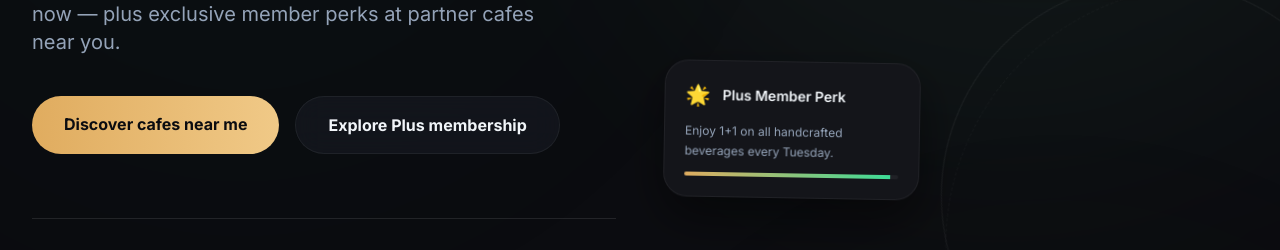
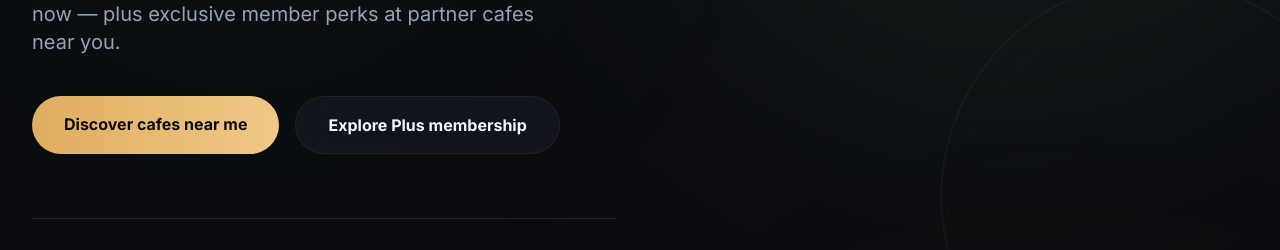
Before and after one commit to AdityaSingh0008/Swiggy-frontend, a React (Vite) app: page / in a window 1280 px wide. Shown: the part 474-724 px from the top of the page. Built offline with nearby package versions, Linux system fonts and the light colour scheme; no server answers.

Commit message:
fix: remove Plus Member Perk floating card from hero section

```diff
--- a/src/pages/Home.jsx
+++ b/src/pages/Home.jsx
@@ -145,26 +145,6 @@ const Home = () => {
               </div>
             </motion.div>
 
-            <motion.div
-              animate={{ y: [15, -15, 15], rotateZ: [-2, 2, -2] }}
-              transition={{ duration: 7, repeat: Infinity, ease: "easeInOut", delay: 1 }}
-              className="absolute bottom-10 left-0 w-64 bg-[#14151a] p-5 rounded-3xl shadow-[0_20px_50px_rgba(0,0,0,0.5)] border border-white/5 z-10"
-            >
-              <div className="flex items-center gap-3 mb-3">
-                <span className="text-xl">🌟</span>
-                <p className="font-semibold text-sm">Plus Member Perk</p>
-              </div>
-              <p className="text-xs text-slate-400 mb-3 leading-relaxed">Enjoy 1+1 on all handcrafted beverages every Tuesday.</p>
-              <div className="h-1 w-full bg-white/5 rounded-full overflow-hidden">
-                <motion.div
-                  initial={{ width: 0 }}
-                  animate={{ width: '100%' }}
-                  transition={{ duration: 2, repeat: Infinity }}
-                  className="h-full bg-gradient-to-r from-gold-500 to-emerald-400"
-                />
-              </div>
-            </motion.div>
-
             {/* Decorative background shapes */}
             <motion.div
               animate={{ scale: [1, 1.1, 1], rotate: 180 }}
```
